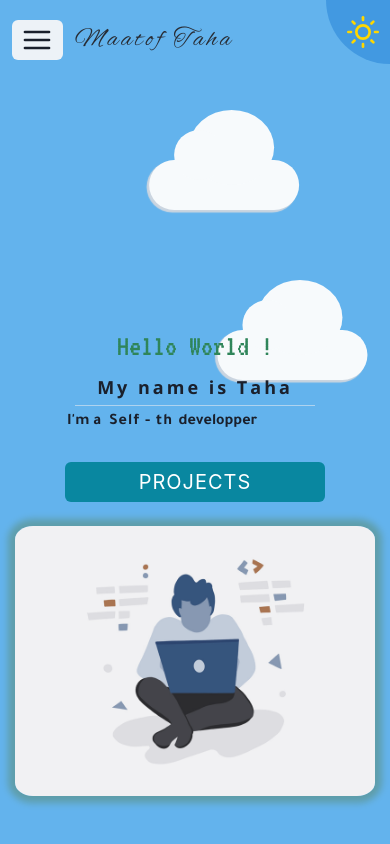
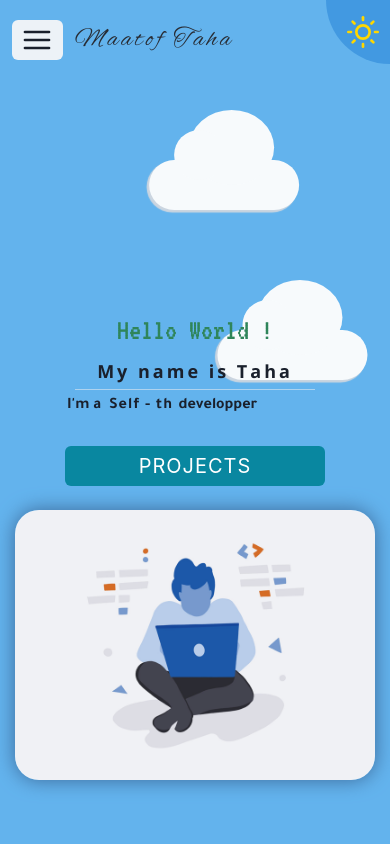
Before and after one commit to tahasama/myPortfolio, a React (Create React App) app: page / in a window 390 px wide. Shown: the top 844 px of the page. Built offline with nearby package versions, Linux system fonts and the light colour scheme.

Commit message:
responsive final 3

```diff
--- a/src/components/home.tsx
+++ b/src/components/home.tsx
@@ -35,13 +35,13 @@ const Home = () => {
           left={["0", "0", "-5", "-6", "9"]}
           mx={16}
           mt={[0, 50]}
-          top={["-12", 0]}
+          top={["-16", 0]}
           zIndex={2}
           src={devNight}
           alt="devNight"
           h={["32%", "40%", "45%", "55%", "50%"]}
           borderRadius={"5%"}
-          boxShadow={"0px 0px 54px #2C5282"}
+          boxShadow={"0px 0px 50px #2C5282"}
         ></Img>
       ) : (
         <Img
@@ -49,14 +49,14 @@ const Home = () => {
           left={["0", "0", "-5", "-6", "9"]}
           mx={16}
           mt={[0, 50]}
-          top={["-12", 0]}
+          top={["-16", 0]}
           zIndex={2}
           src={dev}
           alt="devDay2"
           h={["32%", "40%", "45%", "55%", "50%"]}
-          borderRadius={"5%"}
-          boxShadow={"0px 0px 7px 7px #00B5D8"}
-          filter="grayscale(65%)"
+          borderRadius={"3xl"}
+          boxShadow={"0px 0px 20px #2B6CB0"}
+          filter="grayscale(30%)"
         ></Img>
       )}
       <Flex
@@ -65,7 +65,7 @@ const Home = () => {
         position="relative"
         alignItems={["center", "start"]}
         lineHeight={"taller"}
-        top={["-16", 0]}
+        top={["-20", 0]}
         w={["full", "auto"]}
         left={["0", "0", "-16", "-7", "10"]}
       >
--- a/src/components/navbar.tsx
+++ b/src/components/navbar.tsx
@@ -98,6 +98,7 @@ const Navbar = () => {
         fontFamily={colorMode === "light" ? "alex brush" : "tangerine"}
         fontWeight={"200"}
         w={["full"]}
+        cursor={"pointer"}
       >
         Maatof Taha
       </Box>
```
